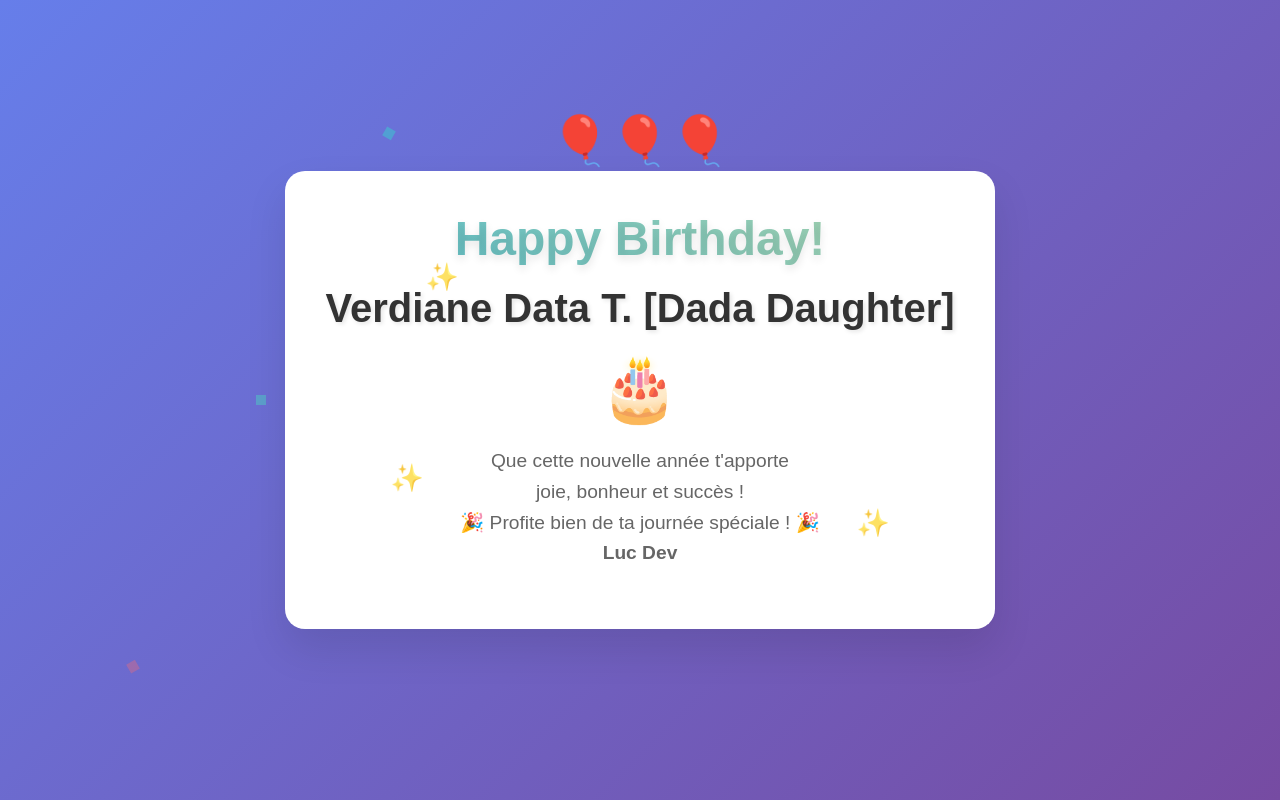
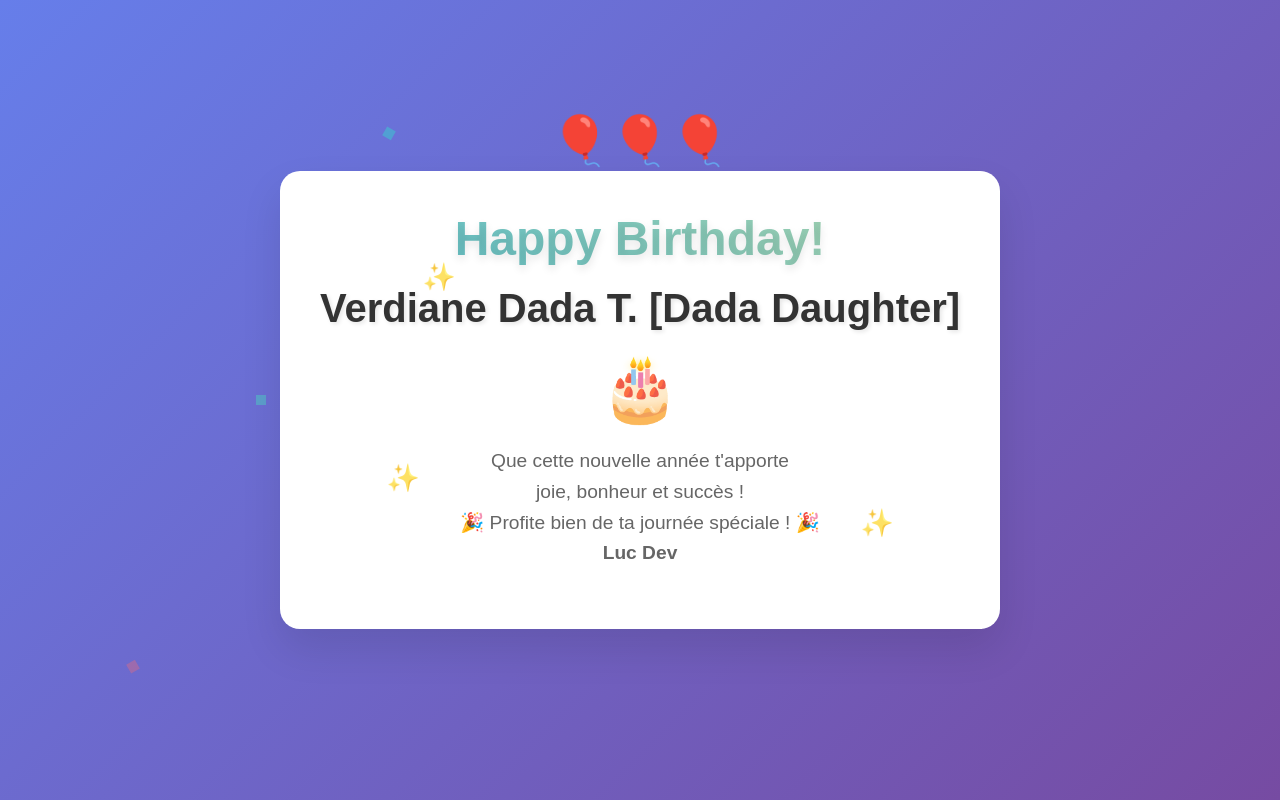
Before and after one commit to Nguemoue/verdiane, a plain HTML site: page index.html in a window 1280 px wide. Drawn offline with Linux system fonts and the light colour scheme.

Commit message:
Update index.html

```diff
--- a/index.html
+++ b/index.html
@@ -153,7 +153,7 @@
         <div class="sparkles sparkle4">✨</div>
 
         <div class="title">Happy Birthday!</div>
-        <div class="name">Verdiane Data T. [Dada Daughter]</div>
+        <div class="name">Verdiane Dada T. [Dada Daughter]</div>
         <div class="cake">🎂</div>
         <div class="message">
             Que cette nouvelle année t'apporte<br>
```
